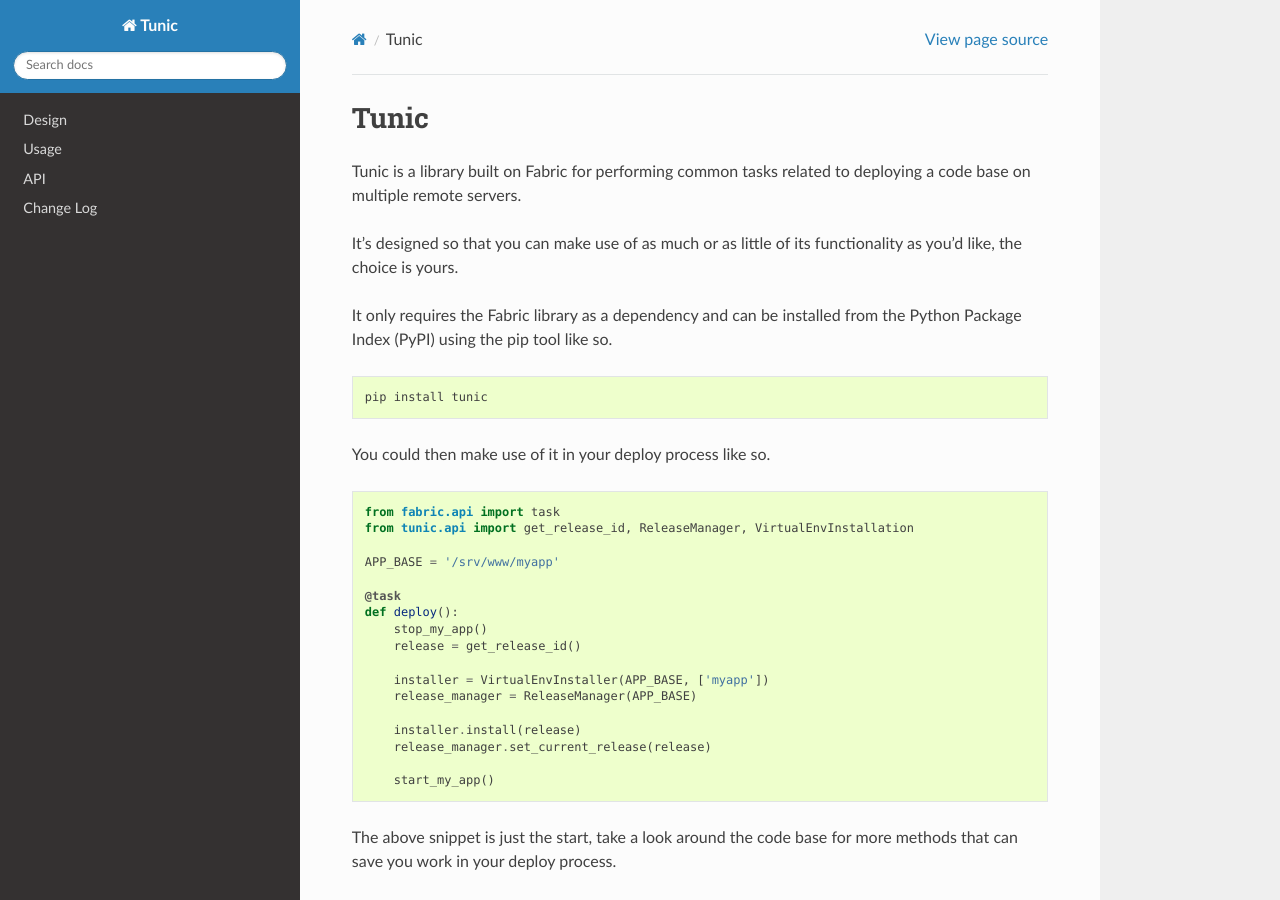
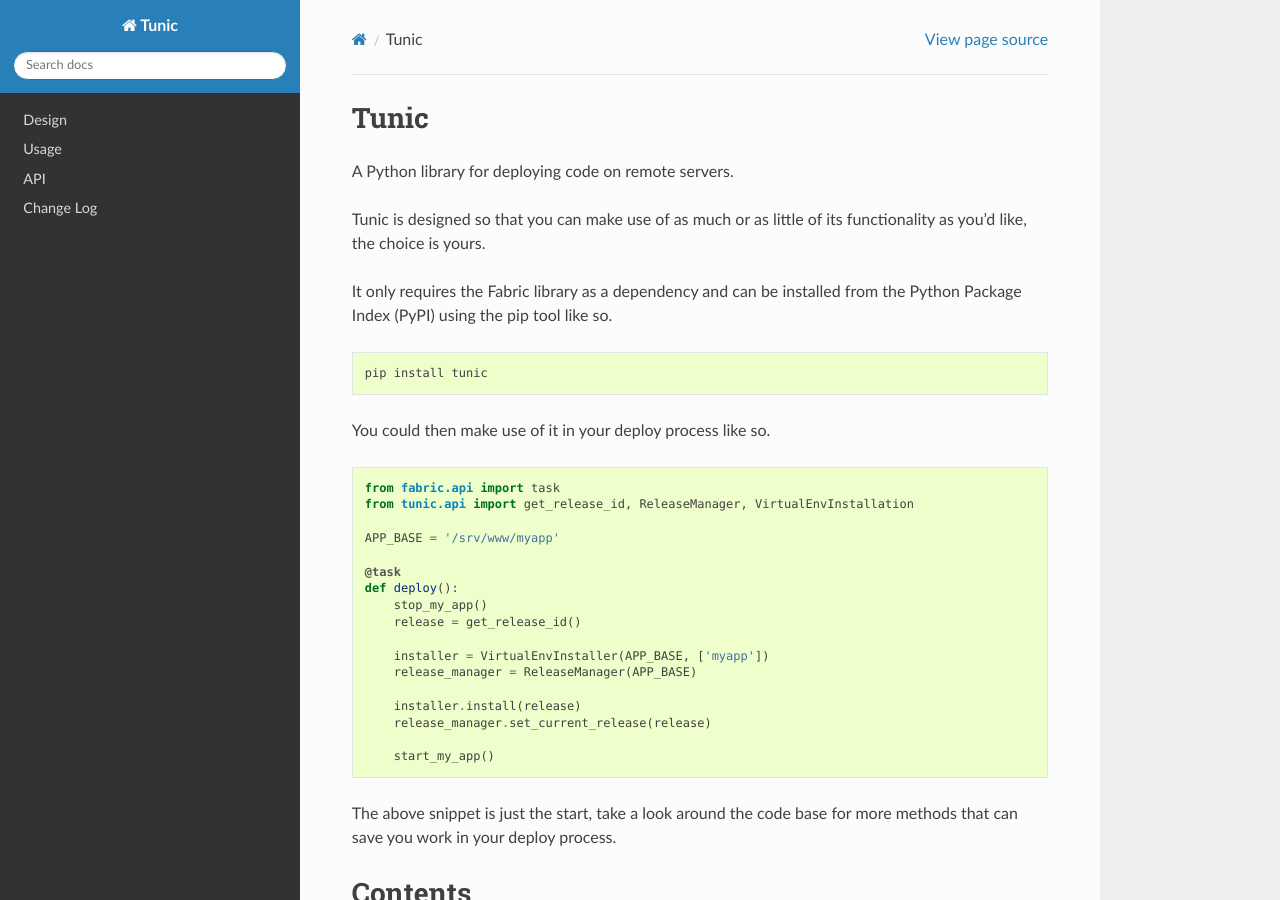
Before and after one commit to 56quarters/tunic, a Sphinx documentation site: the page built from doc/source/index.rst, in a window 1280 px wide and 900 px high. Built offline with Sphinx 7.4.7 and the Read the Docs theme 2.0.0, drawn with Linux system fonts in a browser that asks for light colours; the version number could not be read and is left out.

```diff
--- a/README.rst
+++ b/README.rst
@@ -1,10 +1,9 @@
 Tunic
 =====
 
-Tunic is a library built on Fabric for performing common tasks related
-to deploying a code base on multiple remote servers.
+A Python library for deploying code on remote servers.
 
-It's designed so that you can make use of as much or as little of
+Tunic is designed so that you can make use of as much or as little of
 its functionality as you'd like, the choice is yours.
 
 It only requires the Fabric library as a dependency and can be installed
--- a/doc/source/index.rst
+++ b/doc/source/index.rst
@@ -11,10 +11,9 @@
 Tunic
 =====
 
-Tunic is a library built on Fabric for performing common tasks related
-to deploying a code base on multiple remote servers.
+A Python library for deploying code on remote servers.
 
-It's designed so that you can make use of as much or as little of
+Tunic is designed so that you can make use of as much or as little of
 its functionality as you'd like, the choice is yours.
 
 It only requires the Fabric library as a dependency and can be installed
```
